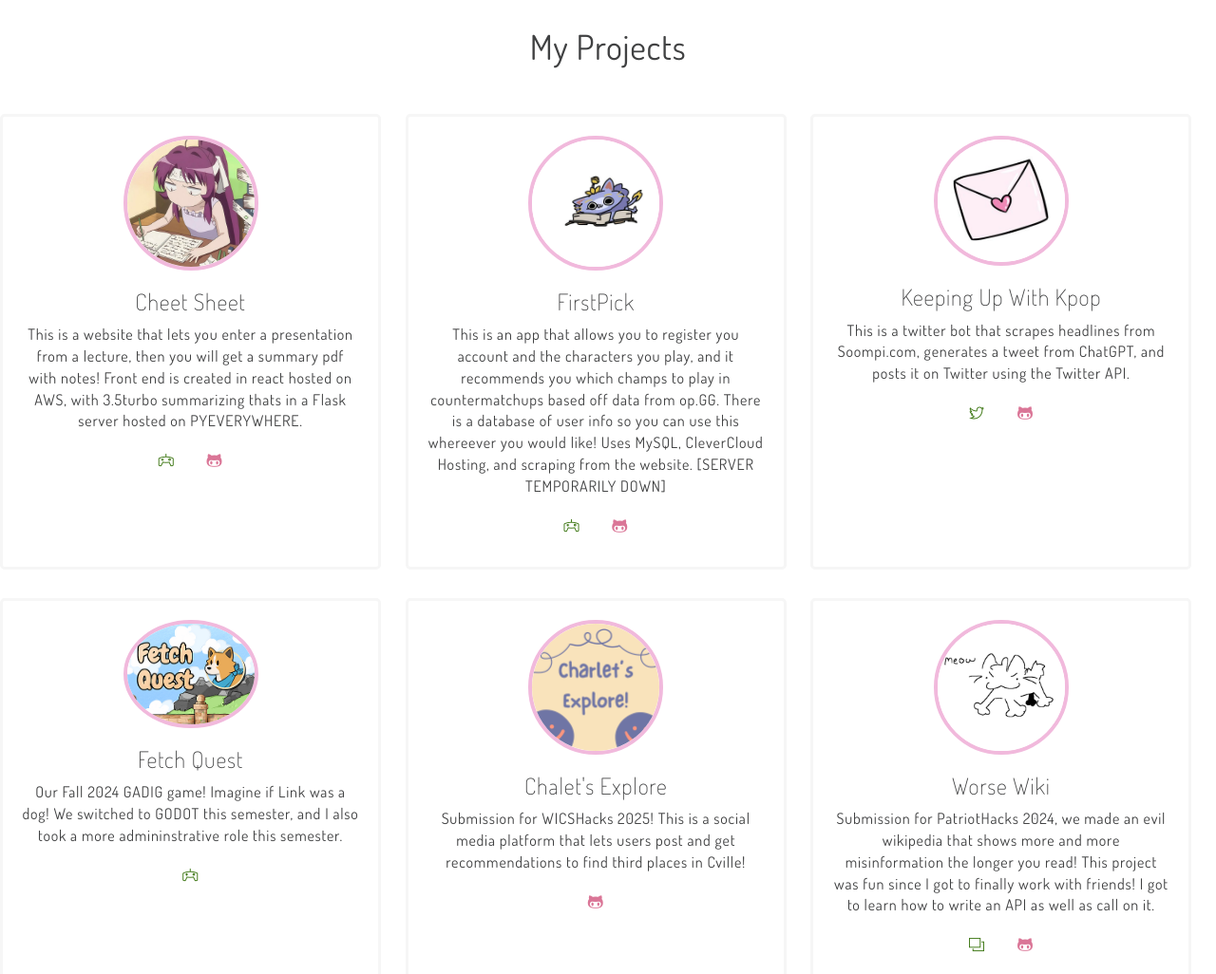
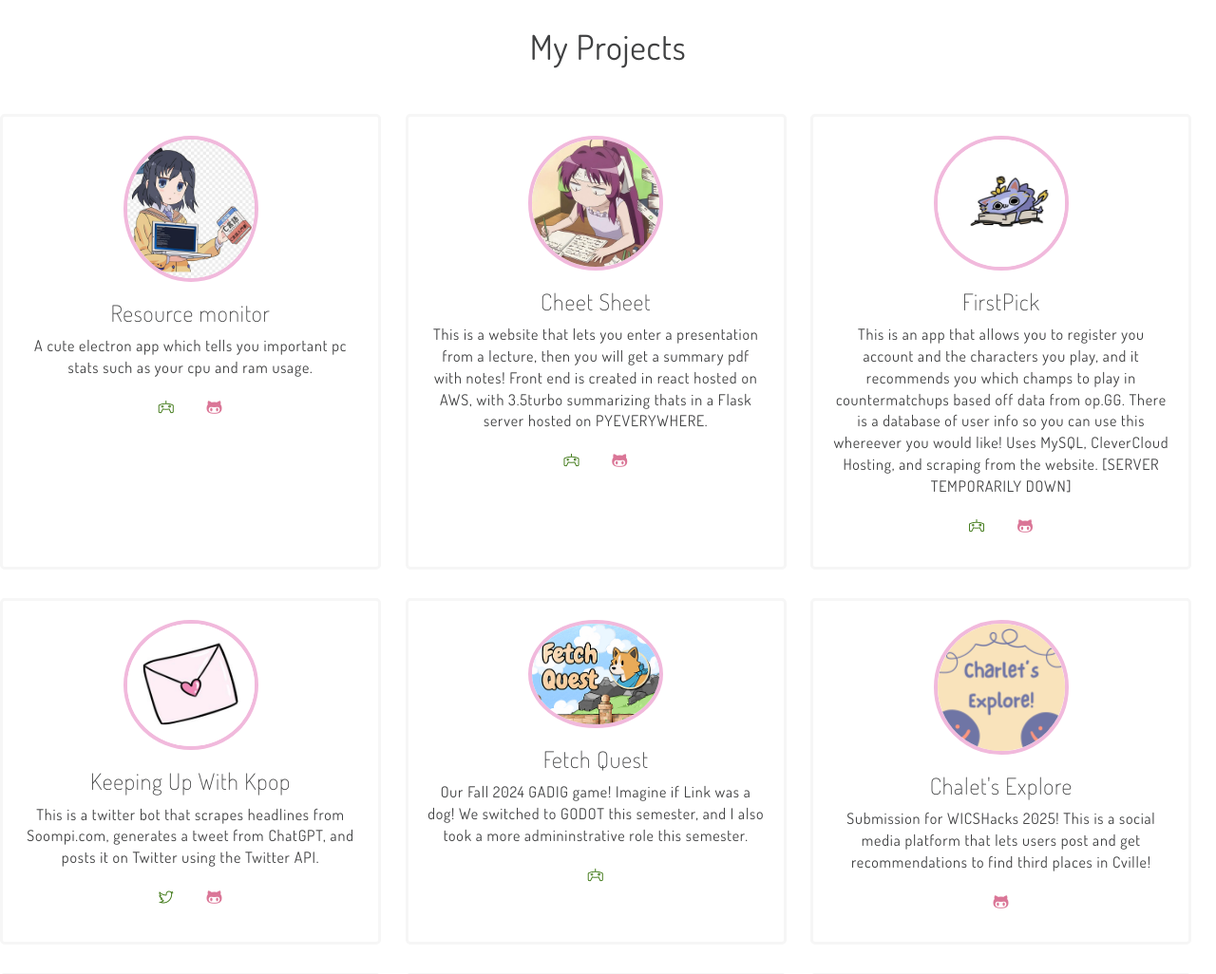
Before and after one commit to grmpyktn11/kmoosa, a plain HTML site: page index.html in a window 1280 px wide. Shown: the part 620-1646 px from the top of the page at 95% size. Drawn offline with Linux system fonts and the light colour scheme.

Commit message:
added resource monitor

```diff
--- a/index.html
+++ b/index.html
@@ -76,6 +76,15 @@
         <div class="row me-row content-ct speaker" id="speakers">
           <h1 class="row-title">My Projects</h1>
           <div class="col-md-4 col-sm-6 feature">
+            <img src="img/comp.jpg" class="speaker-img" style="max-width: 200px; max-height: 200px;">
+            <h3>Resource monitor</h3>
+            <p>A cute electron app which tells you important pc stats such as your cpu and ram usage.</p>
+            <ul class="speaker-social">
+              <li><a href="https://www.dropbox.com/scl/fi/63h7ncnj30sgscjs0szqz/cool-resource-monitor-Setup-1.0.0.exe?rlkey=22hecuz37iz4aezpsgcbnkemq&st=p85mblu4&dl=0"><span class="ti-game"></span></a></li>
+              <li><a href="https://github.com/grmpyktn11/cool-performance-monitor"><span class="ti-github"></span></a></li>
+            </ul>
+          </div>
+               <div class="col-md-4 col-sm-6 feature">
             <img src="img/studygirl.jpg" class="speaker-img" style="max-width: 200px; max-height: 200px;">
             <h3>Cheet Sheet</h3>
             <p>This is a website that lets you enter a presentation from a lecture, then you will get a summary pdf with notes! Front end is created in react hosted on AWS, with 3.5turbo summarizing thats in a Flask server hosted on PYEVERYWHERE.</p>
```
Also changed, not shown: img/comp.jpg (added).
